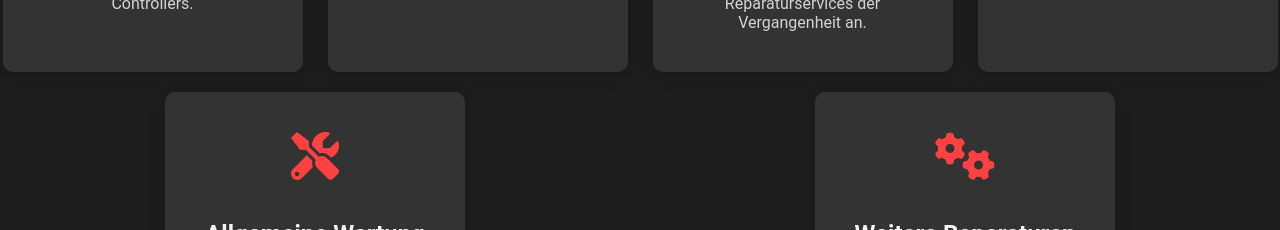
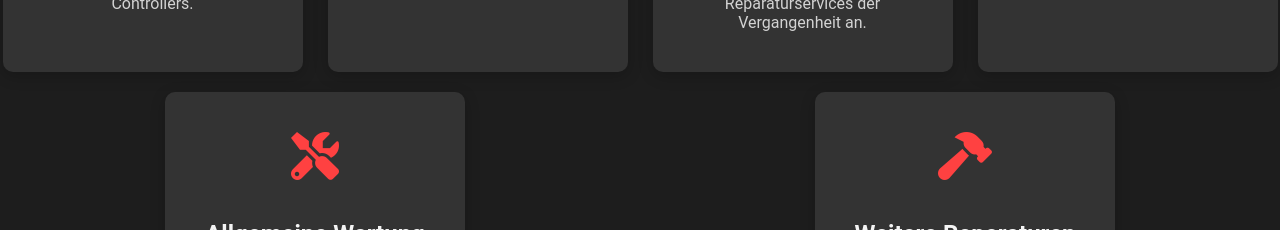
Before and after one commit to Moaziz-08/ControllerRepairPro, a plain HTML site: page index.html in a window 1280 px wide. Shown: the part 1160-1390 px from the top of the page. Drawn offline with nearby package versions, Linux system fonts and the light colour scheme.

Commit message:
index.html aktualisieren

```diff
--- a/index.html
+++ b/index.html
@@ -72,7 +72,7 @@
                     <p>Halten Sie Ihren Controller in Top-Zustand mit unserer Wartung und Reinigung.</p>
                 </div>
                 <div class="service-card" data-aos="fade-up" data-aos-delay="500">
-                    <i class="fas fa-cogs"></i>
+                    <i class="fas fa-hammer"></i>
                     <h3>Weitere Reperaturen </h3>
                     <p>Und noch viel mehr</p>
                 </div>
```
